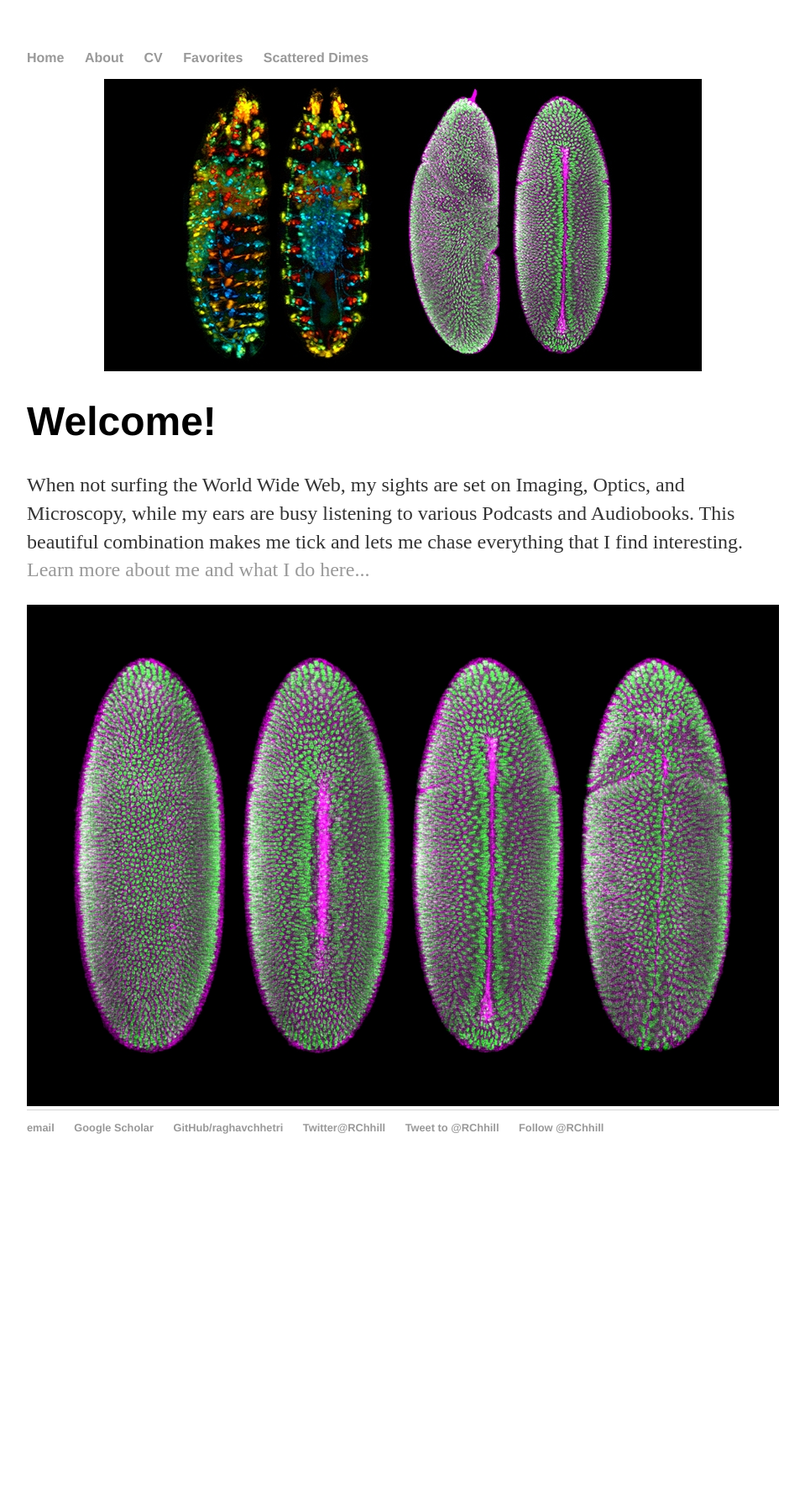
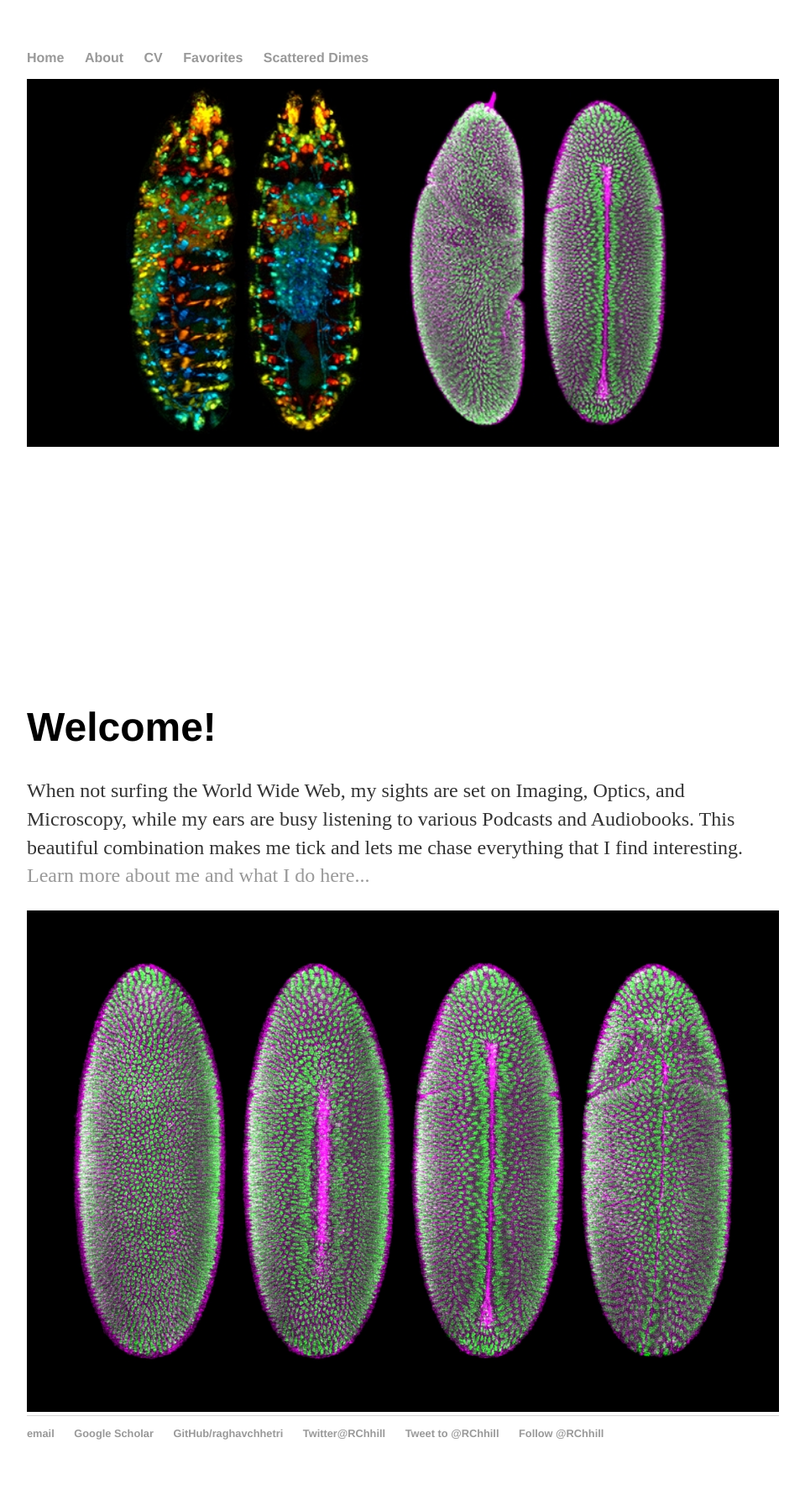
Before and after one commit to raghavchhetri/raghavchhetri.github.io, a Jekyll site: the page built from index.html, in a window 1280 px wide. Shown: the whole page at 84% size, without its empty margins (160-1119 px from the left). Built offline with Jekyll 4.4.1, drawn with Linux system fonts in a browser that asks for light colours; comment, search, counter and statistics services are not loaded; before the commit the page ends 1410 px from its top, so only the background shows below that.

Commit message:
Update index.html

```diff
--- a/index.html
+++ b/index.html
@@ -2,7 +2,7 @@
 layout: default
 title: Science is hard. It rocks though... Stay with it!
 ---
-<div style="height: 348px">
+<div style="height: 712px">
      <img src="/about/DrosophilaCombined.png" alt="Neurons,Development" style="max-height:100%; width:100%; object-fit:contain" class="inline"/>
 </div>
 
```
